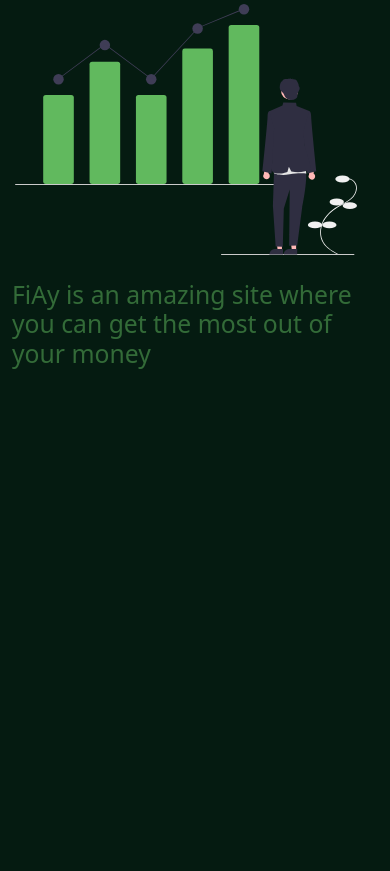
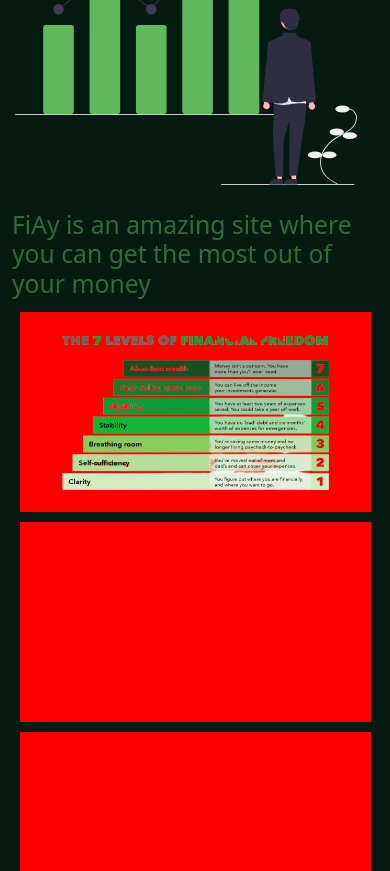
Before and after one commit to PatoMarzi/financeWebsite, a website: page index.html in a window 390 px wide. Shown: the part 157-1028 px from the top of the page. Before the commit the page ends 844 px from the top, so only its background shows below. Drawn offline with nearby package versions, Linux system fonts and the light colour scheme.

Commit message:
animation

```diff
--- a/index.html
+++ b/index.html
@@ -44,6 +44,7 @@
       href="./assets/icons/logo.webp"
       type="image/x-icon"
     />
+
     <!-- ·········· BootStrap CSS ·········· -->
     <link
       href="https://cdn.jsdelivr.net/npm/bootstrap@5.3.0-alpha1/dist/css/bootstrap.min.css"
@@ -51,16 +52,26 @@
       integrity="sha384-GLhlTQ8iRABdZLl6O3oVMWSktQOp6b7In1Zl3/Jr59b6EGGoI1aFkw7cmDA6j6gD"
       crossorigin="anonymous"
     />
+
+    <!-- ·········· Animations ·········· -->
+    <link
+      rel="stylesheet"
+      href="https://cdnjs.cloudflare.com/ajax/libs/animate.css/4.1.1/animate.min.css"
+    />
+
     <!-- ·········· My Own CSS ·········· -->
+
     <link rel="stylesheet" href="./css/styles.css" />
+
     <title>FiAy | Home</title>
+
     <script
       src="https://kit.fontawesome.com/0707a08f05.js"
       crossorigin="anonymous"
     ></script>
   </head>
   <body>
-    <header class="">
+    <header class="fixed-top">
       <nav class="navegacion navbar fixed-top">
         <div class="cf container-fluid">
           <a href="./index.html" class="navbar-brand">
@@ -102,9 +113,17 @@
             <span>money</span>
           </h2>
           <div class="row">
-            <div class="col col-md-6 col-lg-6">
-
+            <div class="col col-12 col-md-6 col-lg-6">
+              <img
+                src="./assets/icons/steps-removebg-preview.webp"
+                alt="steps"
+                class="steps animate__animated animate__bounceIn"
+              />
             </div>
+            <div class="col col-12 col-md-6 col-lg-6"></div>
+            <div class="col col-12 col-md-6 col-lg-6"></div>
+            <div class="col col-12 col-md-6 col-lg-6"></div>
+            <div class="col col-12 col-md-6 col-lg-6"></div>
           </div>
         </div>
       </section>
--- a/scss/styles.scss
+++ b/scss/styles.scss
@@ -94,6 +94,20 @@
         text-emphasis-color: green;
         transform: scale(1.2);
       }
+      .row {
+        .col {
+          height: auto;
+          margin: 5px auto;
+          width: 90%;
+          height: 200px;
+          background-color: red;
+          .steps {
+            width: 100%;
+            height: 100%;
+            background-color: transparent;
+          }
+        }
+      }
     }
   }
 }
```
Also changed, not shown: assets/icons/economic_freedom.webp (added), assets/icons/steps-removebg-preview.webp (added), assets/icons/steps.webp (added), css/styles.css.
